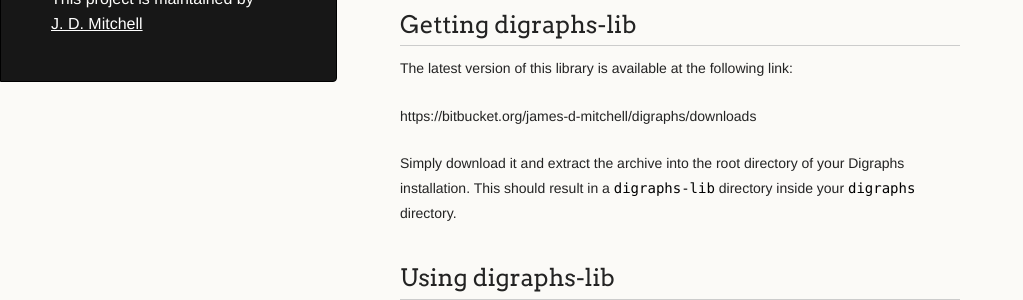
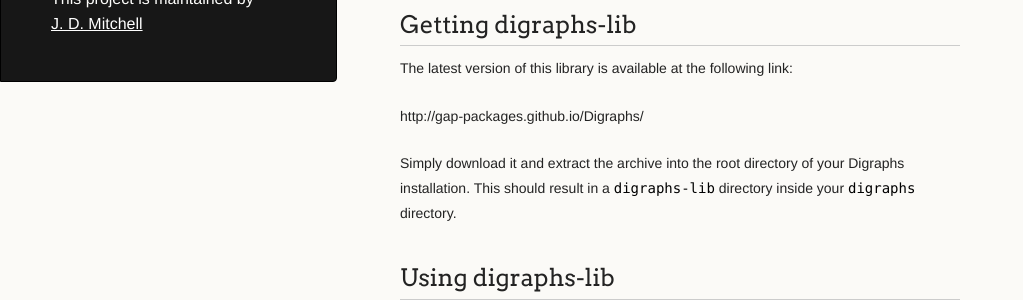
Before and after one commit to digraphs/Digraphs, a Jekyll site: the page built from lib-README.html, in a window 1280 px wide and 900 px high. Shown: the part 294-594 px from the top of the window, without its empty margins (0-1023 px from the left). Built offline with Jekyll 4.4.1, drawn with Linux system fonts in a browser that asks for light colours; some of the changed lines change nothing that is shown.

Commit message:
Remove bb link

```diff
--- a/lib-README.md
+++ b/lib-README.md
@@ -16,7 +16,7 @@
 --------------------
 The latest version of this library is available at the following link:
 
-https://bitbucket.org/james-d-mitchell/digraphs/downloads
+http://gap-packages.github.io/Digraphs/
 
 Simply download it and extract the archive into the root directory of your
 Digraphs installation.  This should result in a `digraphs-lib` directory inside
```
